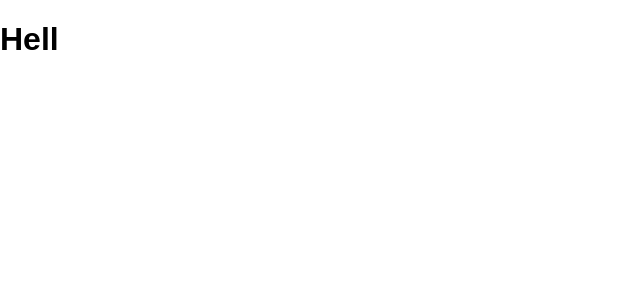
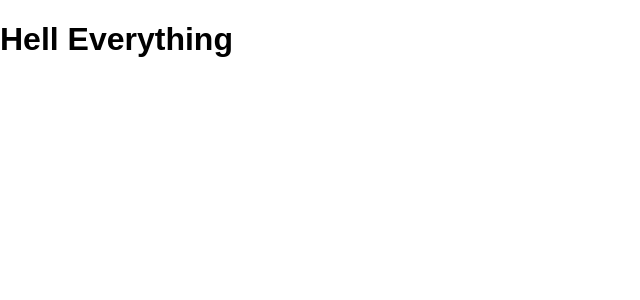
Before and after one commit to pkolo/react-slideshow, a React (Create React App) app: page / in a window 1280 px wide. Shown: the top 300 px of the page, without its empty margins (0-640 px from the left). Built offline with nearby package versions, Linux system fonts and the light colour scheme.

Commit message:
Conditionally render parent to pass props

```diff
--- a/src/components/app/App.js
+++ b/src/components/app/App.js
@@ -8,7 +8,8 @@ class App extends Component {
   constructor(props) {
     super(props);
     this.state = {
-      slides: []
+      slides: [],
+      activeSlideID: 1
     };
   }
 
@@ -19,11 +20,18 @@ class App extends Component {
       })
   }
 
+  getActiveSlide() {
+    let activeSlide = this.state.slides.filter(slide => (slide.id === this.state.activeSlideID))
+    return activeSlide[0]
+  }
+
+
   render() {
-    console.log(this.state)
     return (
       <div>
-        <Slide />
+        {this.state.slides.length > 0 &&
+          <Slide slide={this.getActiveSlide()}/>
+        }
       </div>
     );
   }
--- a/src/components/slide/Slide.js
+++ b/src/components/slide/Slide.js
@@ -2,9 +2,12 @@ import React, { Component } from 'react';
 import './Slide.css';
 
 class Slide extends Component {
-  render() {
+
+
+  render(props) {
+    console.log(this)
     return (
-      <h1>Hell</h1>
+      <h1>Hell {this.props.slide.content.title}</h1>
     );
   }
 }
```
